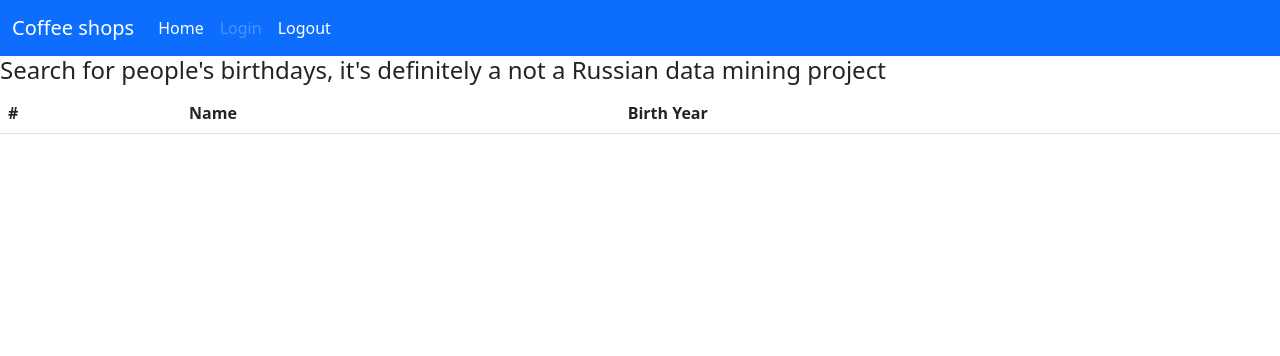
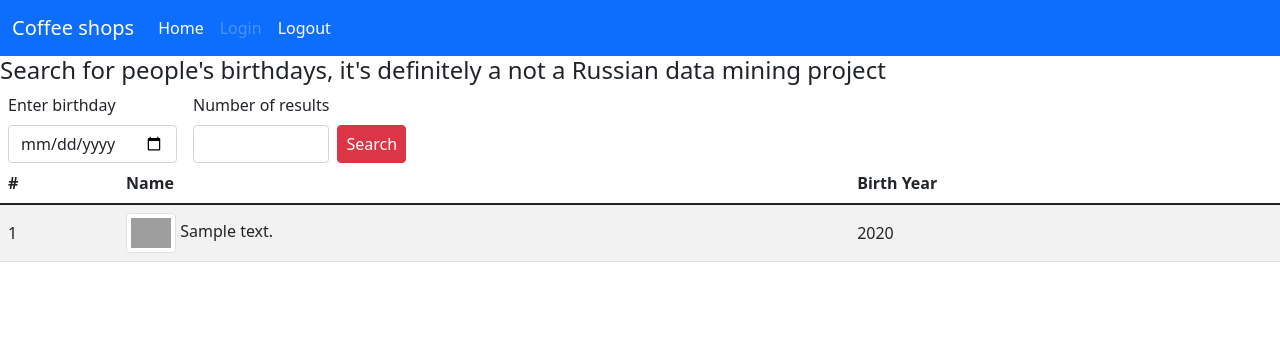
Before and after one commit to nvanbaak/birthday-server, a Flask app: page /home in a window 1280 px wide. Shown: the top 356 px of the page. Run offline with Flask 2, Linux system fonts and the light colour scheme; a user stored in the database is signed in; a database or web service that is not in the repository returns one stand-in record (values such as "Sample title"); data that the repository does not hold is empty; grey boxes are pictures that could not be loaded.

Commit message:
completed birthday search functionality

```diff
--- a/flask-project/app.py
+++ b/flask-project/app.py
@@ -2,7 +2,8 @@ import email
 from flask import Flask, render_template, request, redirect
 from flask_login import login_user, login_required, logout_user
 from models import db, login, UserModel
-from forms.login_form import loginForm, RegisterForm
+from forms.login_form import loginForm, RegisterForm, BirthDateForm
+import wiki
 
 #####################################
 #    Flask boilerplate from demo
@@ -45,10 +46,19 @@ def create_table():
     if user is None:
         add_user("lhhung@uw.edu","lhhung","qwerty")
 
-@app.route("/home")
+@app.route("/home", methods=["GET","POST"])
 @login_required
 def display_home():
-    return render_template("home.html")
+    form = BirthDateForm()
+    if form.validate_on_submit():
+        if request.method == "POST":
+            birthday = request.form["birthday"]
+            monthDay = f"{birthday[5:7]}/{birthday[8:10]}"
+            year = birthday[0:4]
+            size = request.form["num_results"]
+            results = wiki.findBirths(monthDay=monthDay, year=year, size=size)
+            return render_template("home.html", form=form, results=results)
+    return render_template("home.html", form=form, results=wiki.findBirths(monthDay="02/12", year="1809", size=10))
 
 @app.route("/")
 def redirect_to_login():
--- a/flask-project/forms/login_form.py
+++ b/flask-project/forms/login_form.py
@@ -1,6 +1,6 @@
 from flask_wtf import FlaskForm
-from wtforms import StringField, PasswordField, SubmitField
-from wtforms.validators import DataRequired, Length, EqualTo, Email
+from wtforms import StringField, PasswordField, SubmitField, DateField, IntegerField
+from wtforms.validators import DataRequired, Length, EqualTo, Email, NumberRange
 
 
 class loginForm(FlaskForm):
@@ -14,3 +14,8 @@ class RegisterForm(FlaskForm):
     password=PasswordField(label="Enter password",validators=[DataRequired(), Length(min=8,max=20)])
     confirm_password = PasswordField(label="Confirm password", validators=[DataRequired(), EqualTo('password')])
     submit = SubmitField(label="Register")
+
+class BirthDateForm(FlaskForm):
+    birthday = DateField(label="Enter birthday", validators=[DataRequired()])
+    num_results = IntegerField(label="Number of results", validators=[DataRequired(), NumberRange(min=1, max=20)])
+    submit = SubmitField(label="Search")
--- a/flask-project/templates/home.html
+++ b/flask-project/templates/home.html
@@ -6,19 +6,54 @@
 <h4>Search for people's birthdays, it's definitely a not a Russian data mining project</h4>
 
 <div>
-
+    <form method="post">
+        {{form.csrf_token}}
+        <div class="group d-flex">
+            <fieldset class="form-field px-2">
+                {{ form.birthday.label(class="form-label") }}
+                {{ form.birthday(class="form-control") }}
+                {% if form.birthday.errors %}
+                <ul class="errors">
+                    {% for error in form.birthday.errors %}
+                    <li>{{ error }}</li>
+                    {% endfor %}
+                </ul>
+                {% endif %}
+            </fieldset>
+            <fieldset class="form-field px-2">
+                {{ form.num_results.label(class="form-label") }}
+                {{ form.num_results(class="form-control") }}
+                {% if form.num_results.errors %}
+                <ul class="errors">
+                  {% for error in form.num_results.errors %}
+                  <li>{{ error }}</li>
+                  {% endfor %}
+                </ul>
+                {% endif %}
+            </fieldset>
+            {{form.submit(class="btn btn-danger px-2 mt-auto")}}
+        </form>
+    </div>
 </div>
 
 <table class="table table-striped">
   <thead>
     <tr>
-      <th scope="col">#</th>
-      <th scope="col">Name</th>
+        <th scope="col">#</th>
+        <th scope="col">Name</th>
       <th scope="col">Birth Year</th>
     </tr>
   </thead>
   <tbody>
 
+        {% for person in results %}
+        <tr>
+            <td class="align-middle">{{loop.index0 + 1}}</td>
+            <td class="align-middle"><img src= {{ person['thumbnail'] }} class='img-thumbnail' alt='portrait' style="max-height:50px;max-width:50px;"> {{person['text']}}</td>
+            <td class="align-middle">{{person['year']}}</td>
+        </tr>
+        {% endfor %}
+
   </tbody>
 </table>
  {% endblock %}
```
